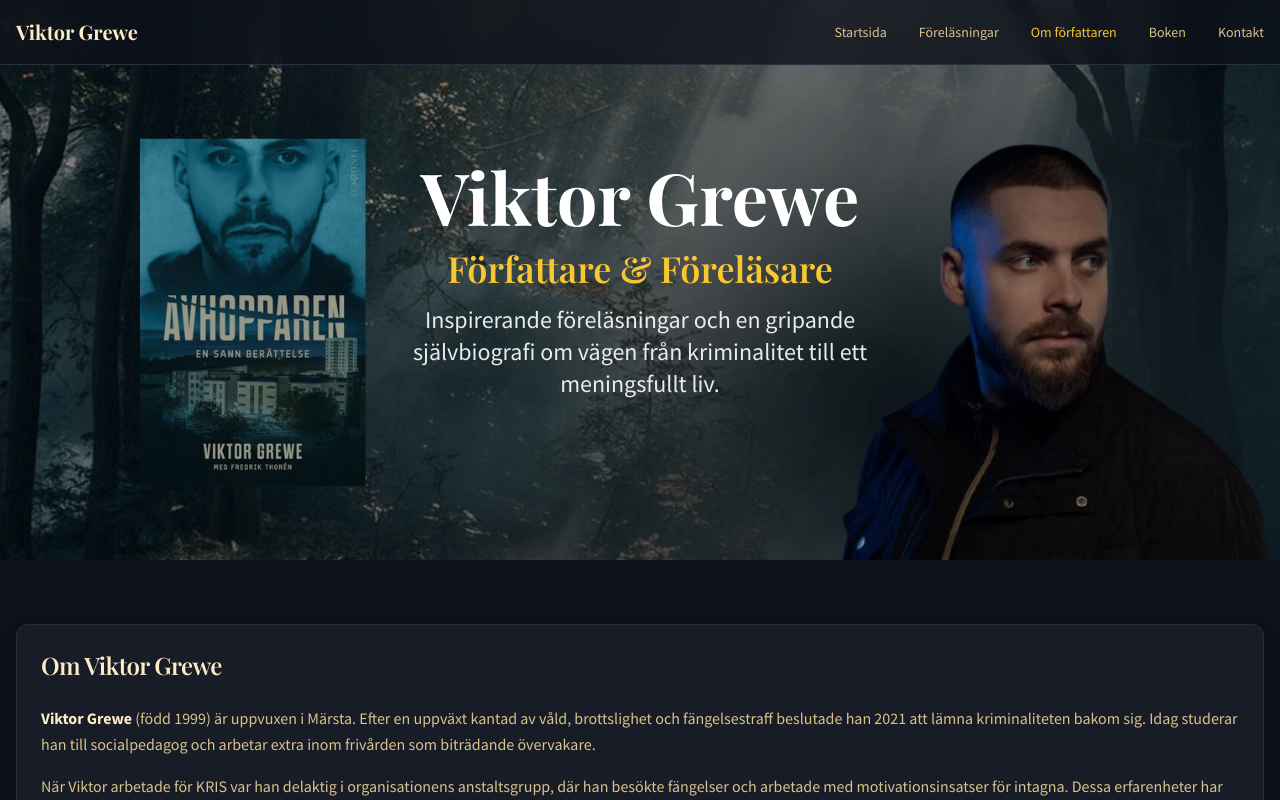
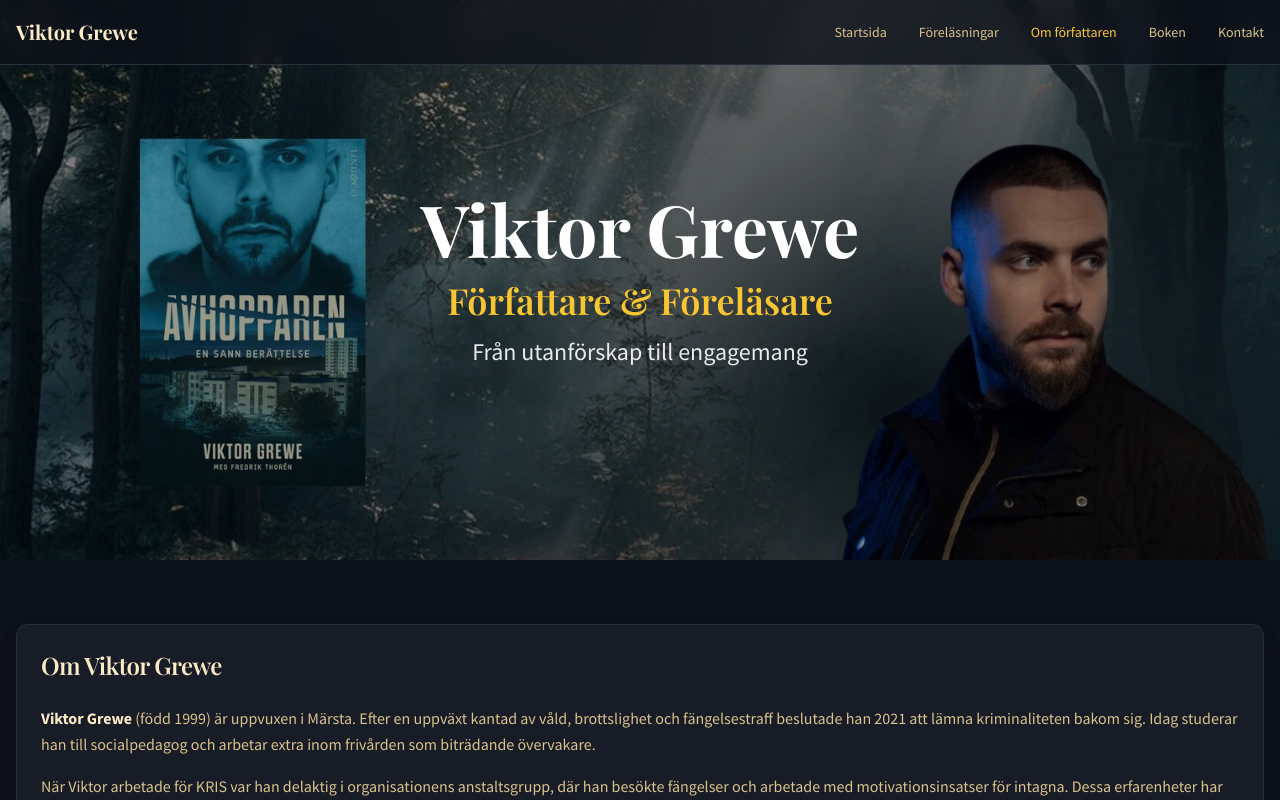
Before and after one commit to Gkevzz/dark-themegrewe-95, a React (Vite) app: page /om-forfattaren in a window 1280 px wide. Shown: the top 800 px of the page. Built offline with nearby package versions, Linux system fonts and the light colour scheme; the HTML template or start-up script is replaced by a standard one.

Commit message:
Ändra undertitel på Om författaren

```diff
--- a/src/pages/About.tsx
+++ b/src/pages/About.tsx
@@ -37,7 +37,7 @@ const About = () => {
               Författare & Föreläsare
             </p>
             <p className="font-body text-base sm:text-lg md:text-xl lg:text-2xl text-white/90 leading-relaxed max-w-lg mx-auto px-4 mt-4 md:mt-6">
-              Inspirerande föreläsningar och en gripande självbiografi om vägen från kriminalitet till ett meningsfullt liv.
+              Från utanförskap till engagemang
             </p>
           </div>
         </div>
```
